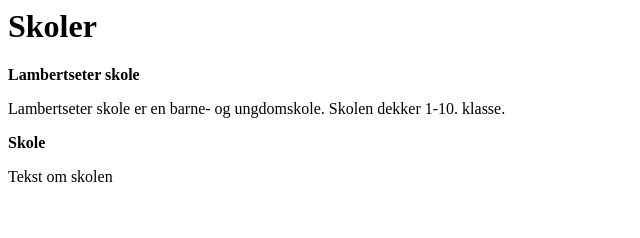
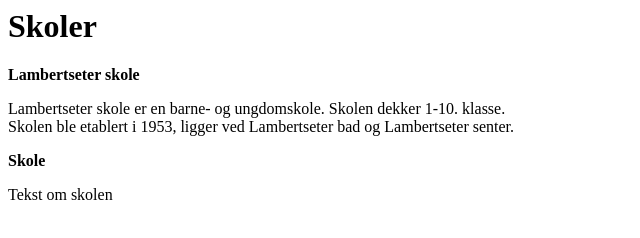
Before and after one commit to vanessariley13-ai/Oblig2, a plain HTML site: page index.html in a window 1280 px wide. Shown: the whole page, without its empty margins (0-640 px from the left). Drawn offline with Linux system fonts and the light colour scheme.

Commit message:
Skrevet mer om lambertseter skole

```diff
--- a/index.html
+++ b/index.html
@@ -12,6 +12,9 @@
   <strong>Lambertseter skole</strong>
   <p>
     Lambertseter skole er en barne- og ungdomskole. Skolen dekker 1-10. klasse.
+    <br />
+    Skolen ble etablert i 1953, ligger ved Lambertseter bad og Lambertseter
+    senter.
   </p>
 
   <strong>Skole</strong>
```
